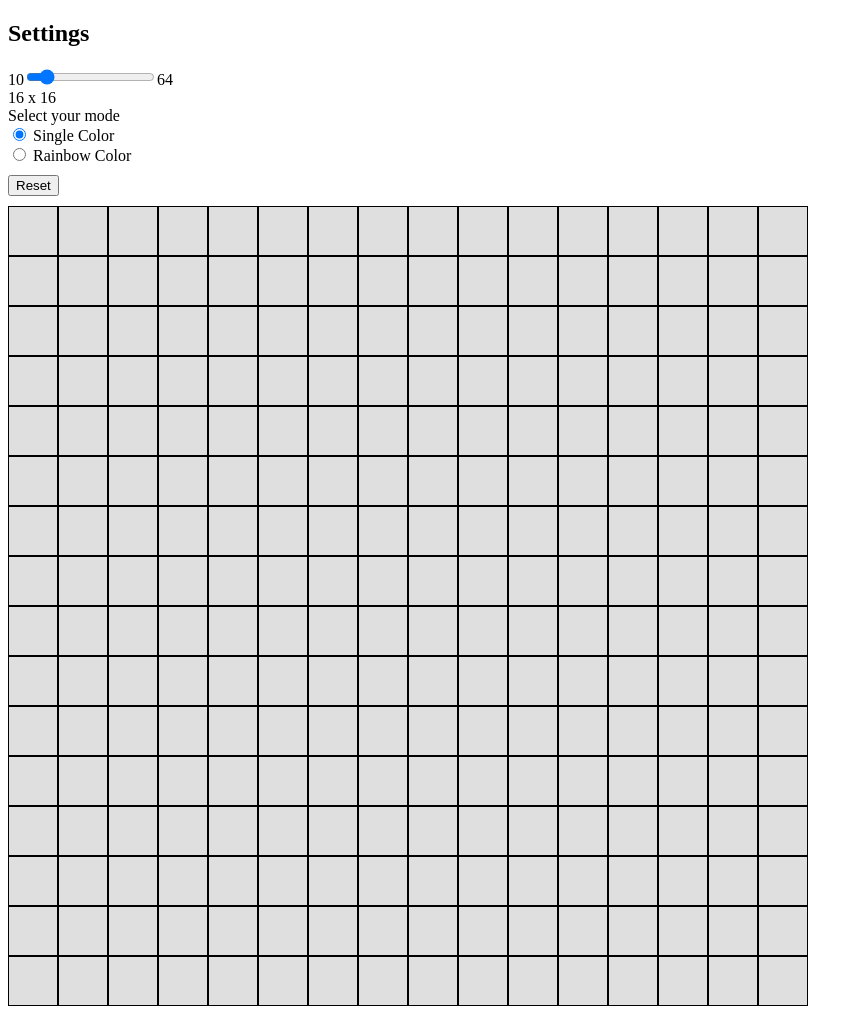
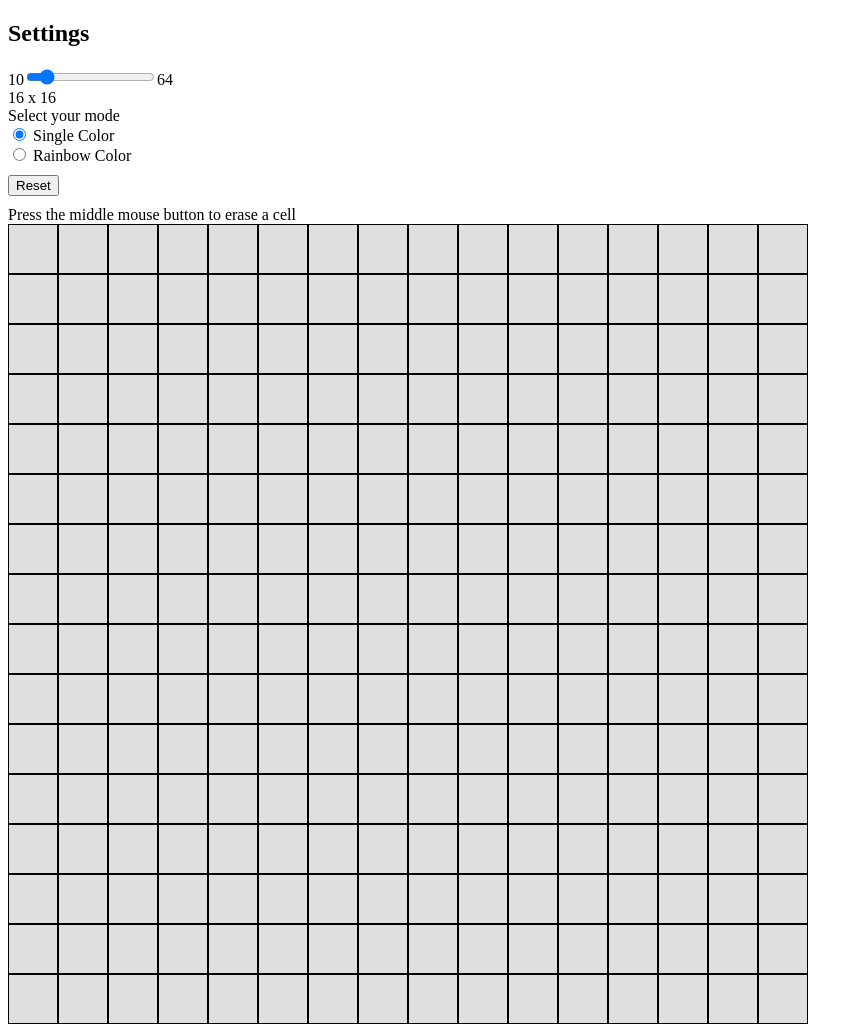
Before and after one commit to genevievedufour/etch-a-sketch, a plain HTML site: page index.html in a window 1280 px wide. Shown: the whole page, without its empty margins (0-863 px from the left). Drawn offline with Linux system fonts and the light colour scheme.

Commit message:
Add message to explain how to erase color

```diff
--- a/index.html
+++ b/index.html
@@ -22,6 +22,7 @@
             </div>
             <button id="reset-button">Reset</button>
         </div>
+        <div>Press the middle mouse button to erase a cell</div>
         <div class="grid-container"></div>
     </body>
 </html>
```
Also changed, not shown: styles.css (line endings or trailing spaces).
